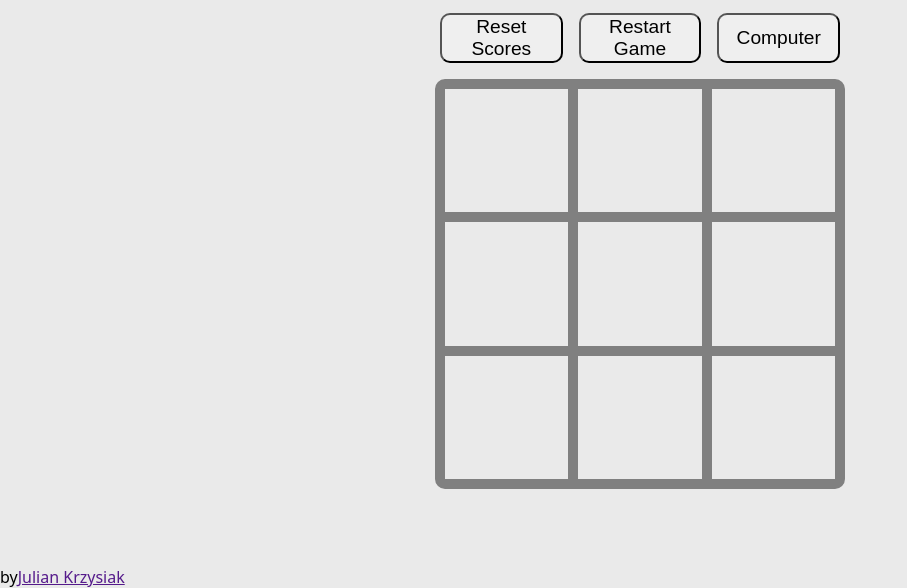
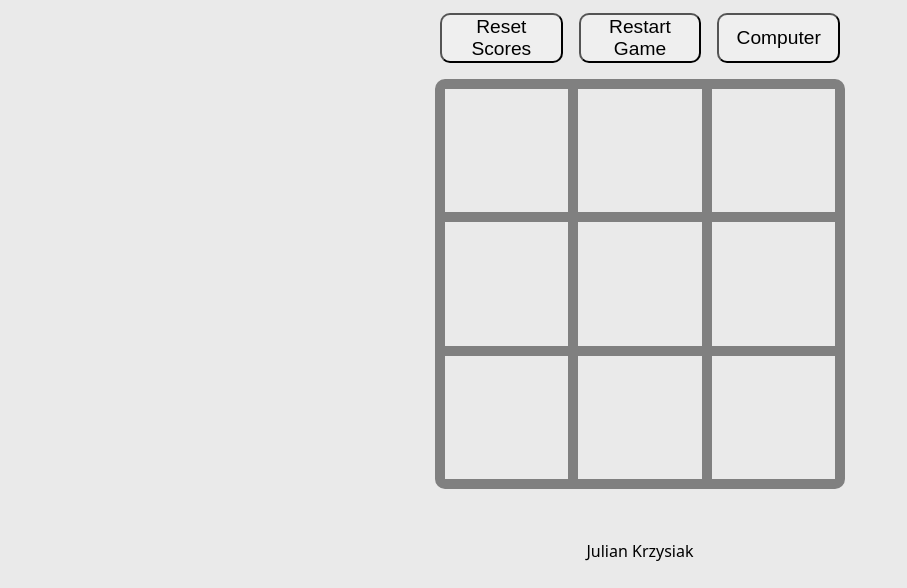
Before and after one commit to CastillejaCode/tic-tac-toe, a website: page index.html in a window 1280 px wide. Shown: the part 231-819 px from the top of the page, without its empty margins (0-907 px from the left). Drawn offline with Linux system fonts and the light colour scheme.

Commit message:
Add footer

```diff
--- a/index.html
+++ b/index.html
@@ -57,7 +57,7 @@
 				</div>
 				</div>
 			</div>
-			<p>by<a href="">Julian Krzysiak</a></p>
+			<div class="footer"><a href="https://github.com/CastillejaCode/tic-tac-toe" target="_blank">Julian Krzysiak</a></div>
 		</div>
 	</body>
 </html>
--- a/script.js
+++ b/script.js
@@ -33,6 +33,12 @@ const gameControl = (() => {
 	let scoreLimit = 5;
 	let matchOver = false;
 	let gameOver = false;
+	// Switches turns between players
+	const toggle = true;
+	const restart = false;
+	const computerStatus = false;
+	// Used to make sure computer does not pick duplicates
+	const plays = [];
 
 	// gameBoard animation on win for visual indication
 	const toggleWinner = () => {
@@ -49,6 +55,7 @@ const gameControl = (() => {
 
 	const resetBoardAuto = () => {
 		setTimeout(() => {
+			// Reset automatically if player does not
 			if (gameControl.gameOver && !gameControl.matchOver) {
 				resetVisualBoard();
 				gameControl.gameOver = false;
@@ -56,10 +63,7 @@ const gameControl = (() => {
 		}, 3000);
 	};
 
-	const displayWinner = (marker) => {
-		addScore(marker);
-
-		// Change title to end of game message based on win conditions
+	const changeTitle = (marker) => {
 		if (
 			(marker === 'X' ? player1.scores : player2.scores) ===
 			gameControl.scoreLimit
@@ -76,11 +80,17 @@ const gameControl = (() => {
 				title.textContent = 'Tic-Tac-Toe';
 			}, 2000);
 		}
+	};
+	const displayWinner = (marker) => {
+		addScore(marker);
+
+		changeTitle(marker);
 
 		toggleWinner();
 
 		// One end of a game reached, switch to true to indicate no more plays allowed
 		gameControl.gameOver = true;
+
 		resetBoardAuto();
 	};
 
@@ -166,12 +176,6 @@ const gameControl = (() => {
 		}, 500);
 	}
 
-	const toggle = true;
-	const restart = false;
-	const computerStatus = false;
-	const plays = [];
-	// const getToggle = () => toggle;
-
 	const getComputerChoice = () => {
 		let row = Math.floor(Math.random() * 3);
 		let column = Math.floor(Math.random() * 3);
@@ -184,14 +188,12 @@ const gameControl = (() => {
 				.getArray()
 				.every((e) => e.every((test) => test === 'X' || test === '0'))
 		) {
-			console.log('Loop');
 			while (gameBoard.getArray()[row][column] !== '') {
 				row = Math.floor(Math.random() * 3);
 				column = Math.floor(Math.random() * 3);
 			}
 		}
 		let result = [column, row];
-		console.log(result);
 		return result;
 	};
 
@@ -315,15 +317,3 @@ limitRange.addEventListener('input', () => {
 	limitValue.textContent = limitRange.value;
 	gameControl.scoreLimit = parseFloat(limitRange.value);
 });
-
-// optionComputer.addEventListener('click', () => {
-// 	squares.forEach((e) => {
-// 		e.addEventListener('click', () => {
-// 			if (gameControl.toggle)
-// 				player1.placeMarker([e.dataset.column, e.dataset.row]);
-// 			else {
-// 				player2.placeMarker([e.dataset.column, e.dataset.row]);
-// 			}
-// 		});
-// 	});
-// });
--- a/style.scss
+++ b/style.scss
@@ -262,3 +262,19 @@ body {
 	user-select: none; /* Non-prefixed version, currently
 									supported by Chrome, Edge, Opera and Firefox */
 }
+
+// Footer
+
+.footer {
+	font-size: 2vh;
+	display: grid;
+	place-content: center;
+	position: fixed;
+	bottom: 10px;
+	width: 100vw;
+
+	a {
+		all: unset;
+		cursor: help;
+	}
+}
```
Also changed, not shown: style.css, 1 other file.
